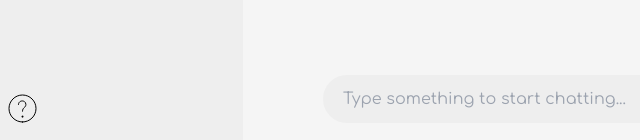
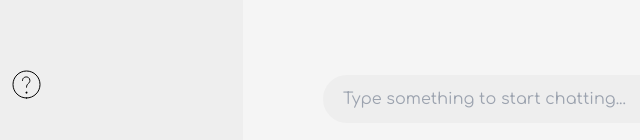
Before and after one commit to hassansajid8/nexus-ai, a website built with Vite: page chat/index.html in a window 1280 px wide. Shown: the part 657-797 px from the top of the page, 0-640 px from the left. Built offline with nearby package versions, Linux system fonts and the light colour scheme.

Commit message:
ui changes2

```diff
--- a/chat/index.html
+++ b/chat/index.html
@@ -56,7 +56,7 @@
         </div>
 
         <!-- Help button -->
-        <button class="absolute bottom-5 ml-2">
+        <button class="absolute bottom-11 ml-3">
           <img src="/help.svg" alt="help">
         </button>
 
```
